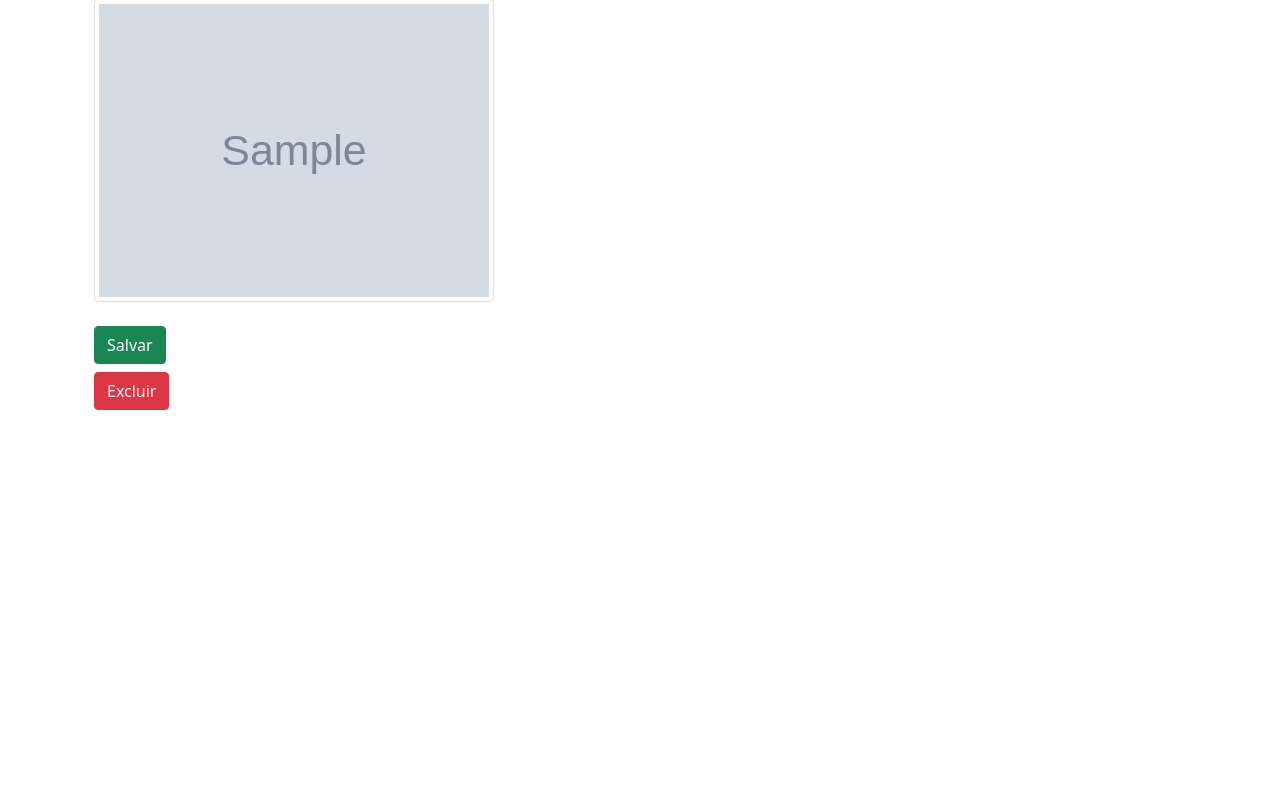
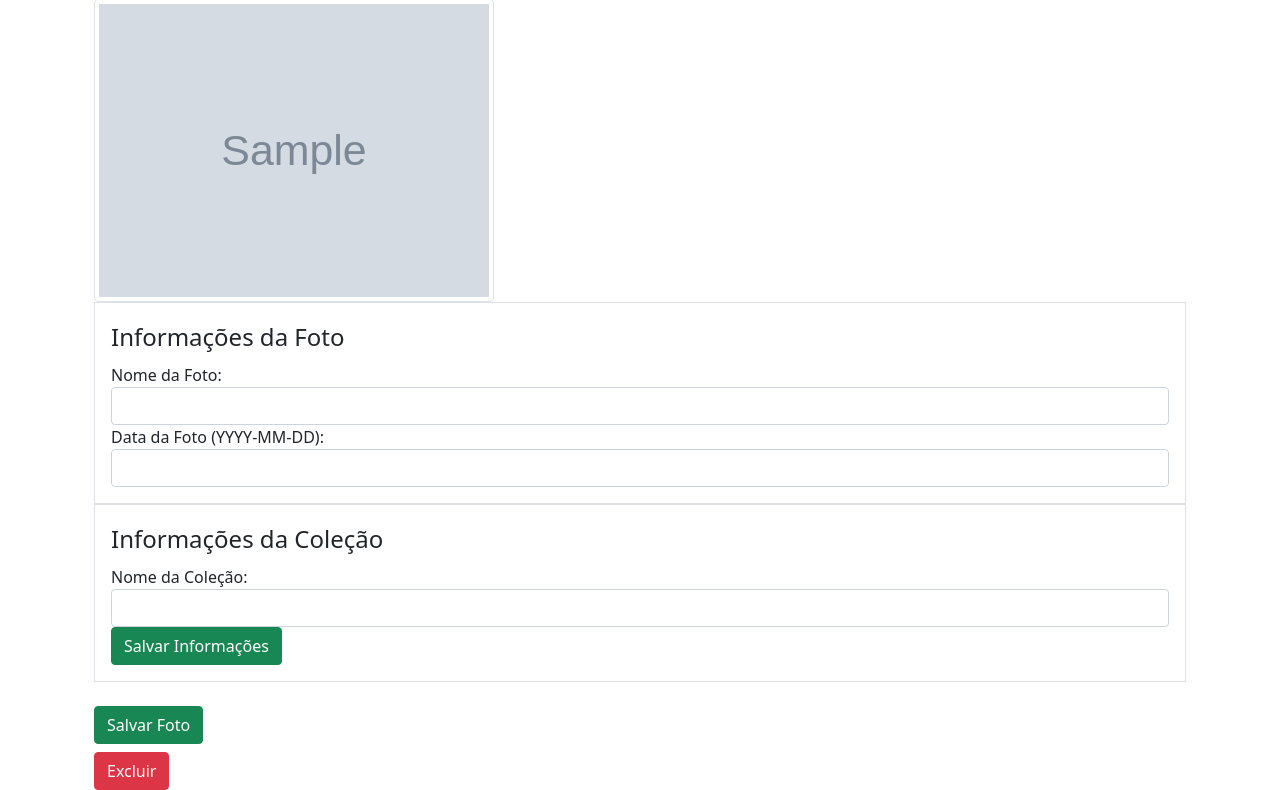
Before and after one commit to rib-thiago/redis-teste, a Flask app: template templates/preview.html in a window 1280 px wide. Shown: the part 121-911 px from the top of the page. Before the commit the page ends 531 px from the top, so only its background shows below. Run offline with Flask 3, Linux system fonts and the light colour scheme; the template is opened without the code that fills it: most values are stand-ins (such as "Sample title", 1, 10 or a date in 2020); grey boxes marked "Sample" are stand-in pictures.

Commit message:
Alterando template de preview

```diff
--- a/templates/preview.html
+++ b/templates/preview.html
@@ -9,9 +9,54 @@
       style="max-width: 400px"
     />
   </div>
+
+  <form method="POST" action="{{ url_for('save_image', image_id=image_id) }}">
+    <fieldset class="border p-3">
+      <legend class="w-auto">Informações da Foto</legend>
+      <div class="form-group mt-4">
+        <label for="photo_name">Nome da Foto:</label>
+        <input
+          type="text"
+          class="form-control"
+          id="photo_name"
+          name="photo_name"
+          required
+        />
+      </div>
+
+      <div class="form-group">
+        <label for="photo_date">Data da Foto (YYYY-MM-DD):</label>
+        <input
+          type="text"
+          class="form-control"
+          id="photo_date"
+          name="photo_date"
+          pattern="\d{4}-\d{2}-\d{2}"
+          required
+        />
+      </div>
+    </fieldset>
+
+    <fieldset class="border p-3">
+      <legend class="w-auto">Informações da Coleção</legend>
+      <div class="form-group">
+        <label for="collection_name">Nome da Coleção:</label>
+        <input
+          type="text"
+          class="form-control"
+          id="collection_name"
+          name="collection_name"
+          required
+        />
+      </div>
+
+      <button type="submit" class="btn btn-success">Salvar Informações</button>
+    </fieldset>
+  </form>
+
   <div class="mt-4">
     <form method="POST" action="{{ url_for('save_image', image_id=image_id) }}">
-      <button type="submit" class="btn btn-success">Salvar</button>
+      <button type="submit" class="btn btn-success">Salvar Foto</button>
     </form>
     <a
       href="{{ url_for('delete_image_preview', image_id=image_id) }}"
@@ -20,5 +65,4 @@
     >
   </div>
 </div>
-
 {% endblock %}
```
